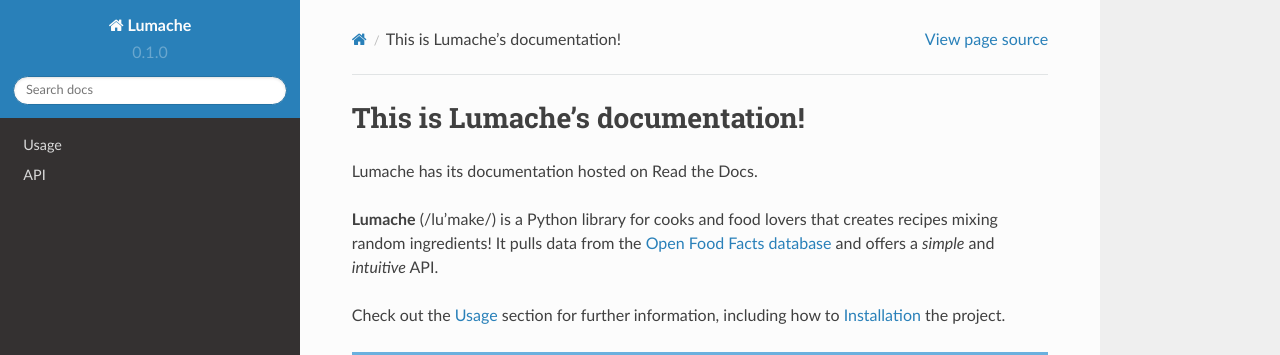
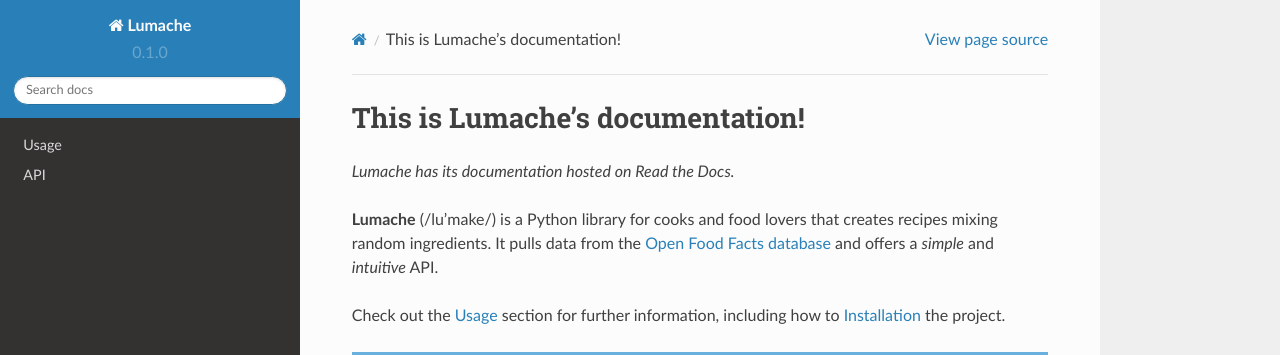
Before and after one commit to leapgroupmit/rtd-tutorial, a Sphinx documentation site: the page built from docs/source/index.rst, in a window 1280 px wide. Shown: the top 355 px of the page. Built offline with Sphinx 7.4.7 and the Read the Docs theme 2.0.0, drawn with Linux system fonts in a browser that asks for light colours.

```diff
--- a/docs/source/index.rst
+++ b/docs/source/index.rst
@@ -1,9 +1,9 @@
 This is Lumache's documentation!
 ===================================
-Lumache has its documentation hosted on Read the Docs.
+*Lumache has its documentation hosted on Read the Docs.*
 
 **Lumache** (/lu'make/) is a Python library for cooks and food lovers
-that creates recipes mixing random ingredients!
+that creates recipes mixing random ingredients.
 It pulls data from the `Open Food Facts database <https://world.openfoodfacts.org/>`_
 and offers a *simple* and *intuitive* API.
 
```
